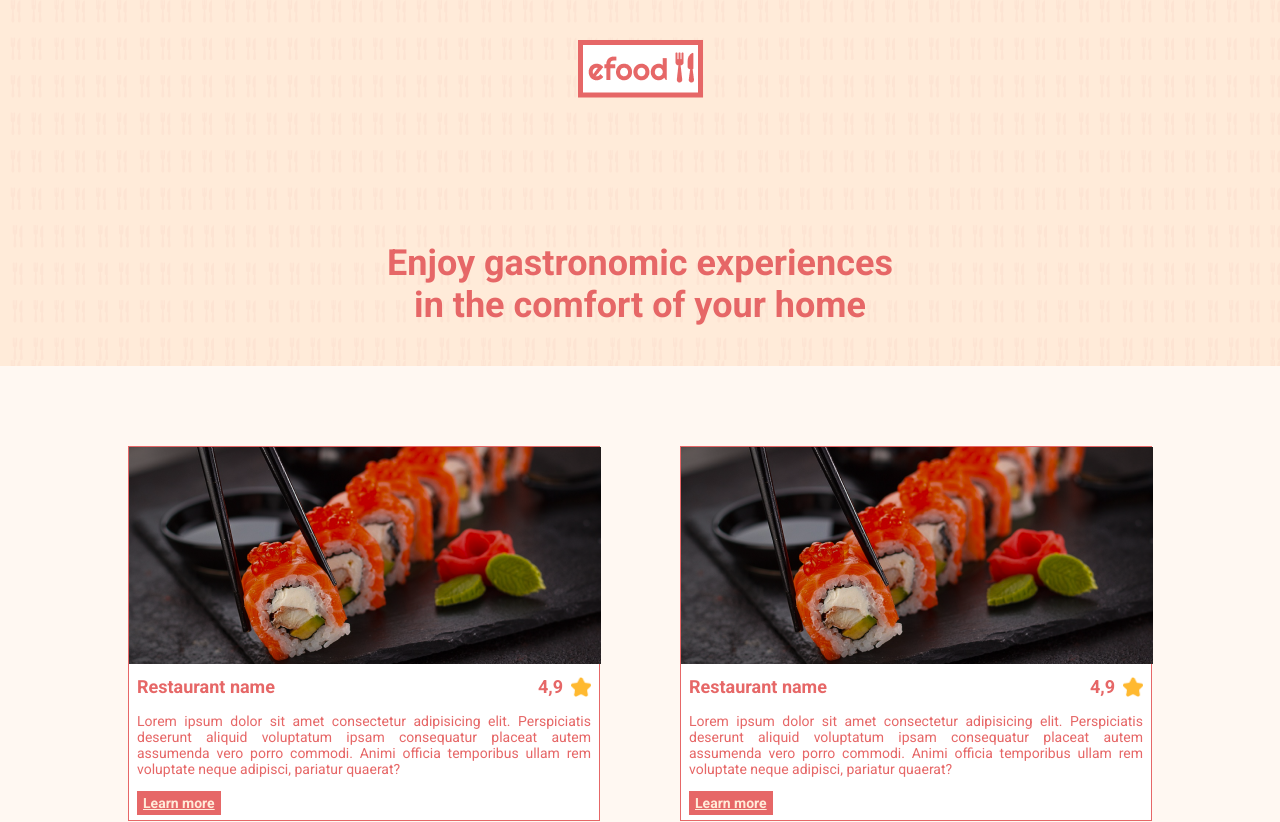
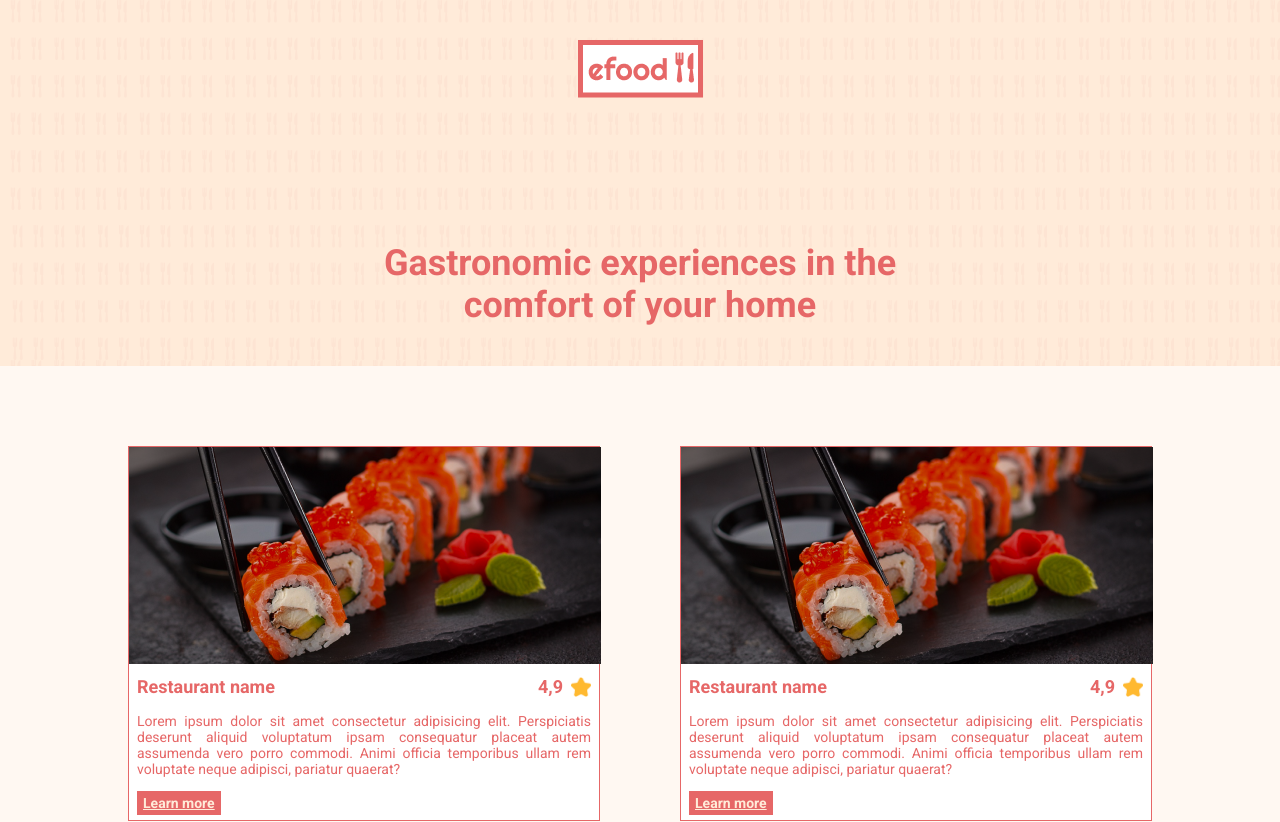
Before and after one commit to GustavoKasaki/gmk-efood, a React (Create React App) app: page / in a window 1280 px wide. Shown: the top 822 px of the page. Built offline with nearby package versions, Linux system fonts and the light colour scheme.

Commit message:
{feat} routes configuration

```diff
--- a/src/App.tsx
+++ b/src/App.tsx
@@ -1,14 +1,14 @@
-import Header from './components/Header'
-import RestaurantList from './components/RestaurantList'
+import { BrowserRouter } from 'react-router-dom'
+
 import { GlobalCss } from './styles'
+import RoutesDom from './routes'
 
 function App() {
   return (
-    <>
+    <BrowserRouter>
       <GlobalCss />
-      <Header />
-      <RestaurantList />
-    </>
+      <RoutesDom />
+    </BrowserRouter>
   )
 }
 
--- a/src/components/Header/index.tsx
+++ b/src/components/Header/index.tsx
@@ -1,13 +1,16 @@
 import logo from '../../assets/images/logo.png'
 import { HeaderBar, HeaderTitle } from './styles'
 import headerBg from '../../assets/images/header-background.png'
+import { Link } from 'react-router-dom'
 
 const Header = () => (
   <HeaderBar style={{ backgroundImage: `url(${headerBg})` }}>
     <div className="container">
-      <img src={logo} />
+      <Link to={'/'}>
+        <img src={logo} />
+      </Link>
       <HeaderTitle>
-        Enjoy gastronomic experiences in the comfort of your home
+        Gastronomic experiences in the comfort of your home
       </HeaderTitle>
     </div>
   </HeaderBar>
--- a/src/components/Header/styles.ts
+++ b/src/components/Header/styles.ts
@@ -1,5 +1,4 @@
 import styled from 'styled-components'
-import { Colors } from '../../styles'
 
 export const HeaderBar = styled.header`
   padding: 40px 0;
--- /dev/null
+++ b/src/pages/Home/index.tsx
@@ -0,0 +1,11 @@
+import Header from '../../components/Header'
+import RestaurantList from '../../components/RestaurantList'
+
+const Home = () => (
+  <>
+    <Header />
+    <RestaurantList />
+  </>
+)
+
+export default Home
--- /dev/null
+++ b/src/routes.tsx
@@ -0,0 +1,11 @@
+import { Routes, Route } from 'react-router-dom'
+
+import Home from './pages/Home'
+
+const RoutesDom = () => (
+  <Routes>
+    <Route path="/" element={<Home />} />
+  </Routes>
+)
+
+export default RoutesDom
```
